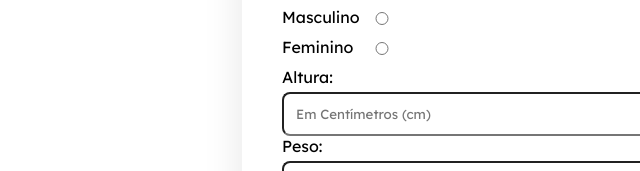
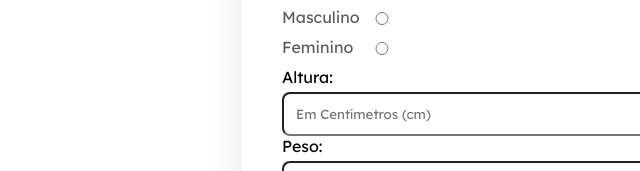
Before and after one commit to nishidanaomi/AELP, a website: page PesoIdeal_Hosp_Einstein/index.html in a window 1280 px wide. Shown: the part 804-975 px from the top of the page, 18-658 px from the left. Drawn offline with Linux system fonts and the light colour scheme.

Commit message:
primeira versao

```diff
--- a/PesoIdeal_Hosp_Einstein/styles/style.css
+++ b/PesoIdeal_Hosp_Einstein/styles/style.css
@@ -185,6 +185,7 @@ header {
     display: block;
     margin-top: 10px;
     margin-bottom: 10px;
+    color: var(--cor-cinza-escuro);
 }
 
 .radio-sexo input[type=radio] { /* tentando alinhar o input */
```
